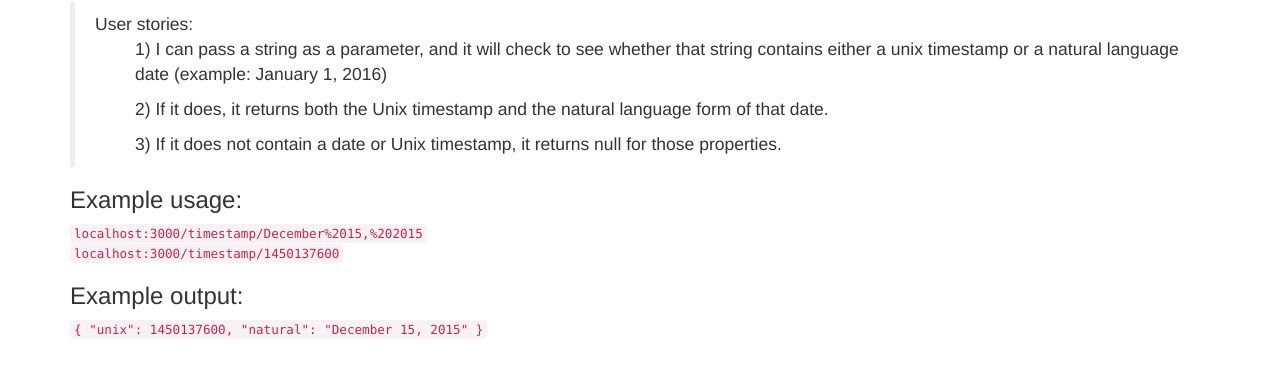
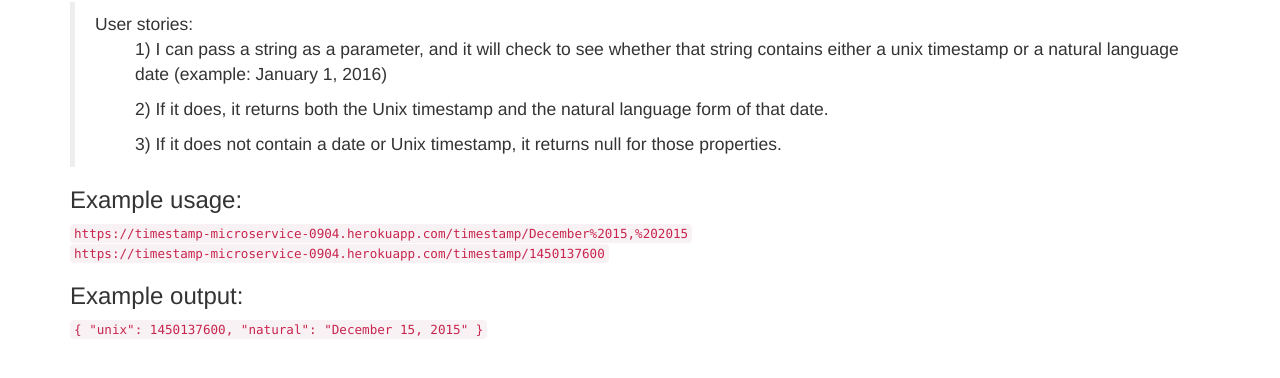
Before and after one commit to deadcoder0904/timestamp-microservice, a website: page index.html in a window 1280 px wide. Shown: the part 68-446 px from the top of the page. Drawn offline with Linux system fonts and the light colour scheme.

Commit message:
Latest Commit

```diff
--- a/index.html
+++ b/index.html
@@ -17,8 +17,8 @@
                 <ul>3) If it does not contain a date or Unix timestamp, it returns null for those properties.</ul>
             </blockquote>
             <h3>Example usage:</h3>
-            <code>localhost:3000/timestamp/December%2015,%202015</code><br>
-            <code>localhost:3000/timestamp/1450137600</code>
+            <code>https://timestamp-microservice-0904.herokuapp.com/timestamp/December%2015,%202015</code><br>
+            <code>https://timestamp-microservice-0904.herokuapp.com/timestamp/1450137600</code>
             <h3>Example output:</h3>
             <code>
                 {
```
